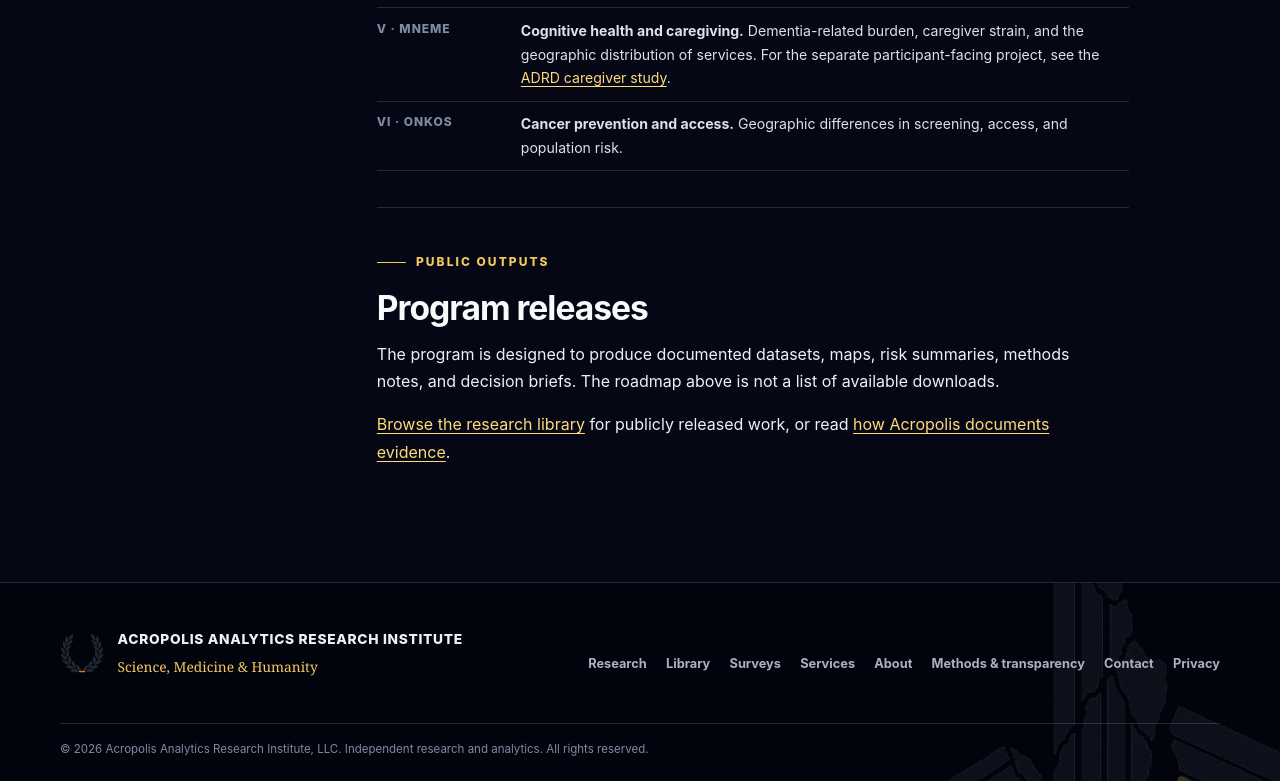
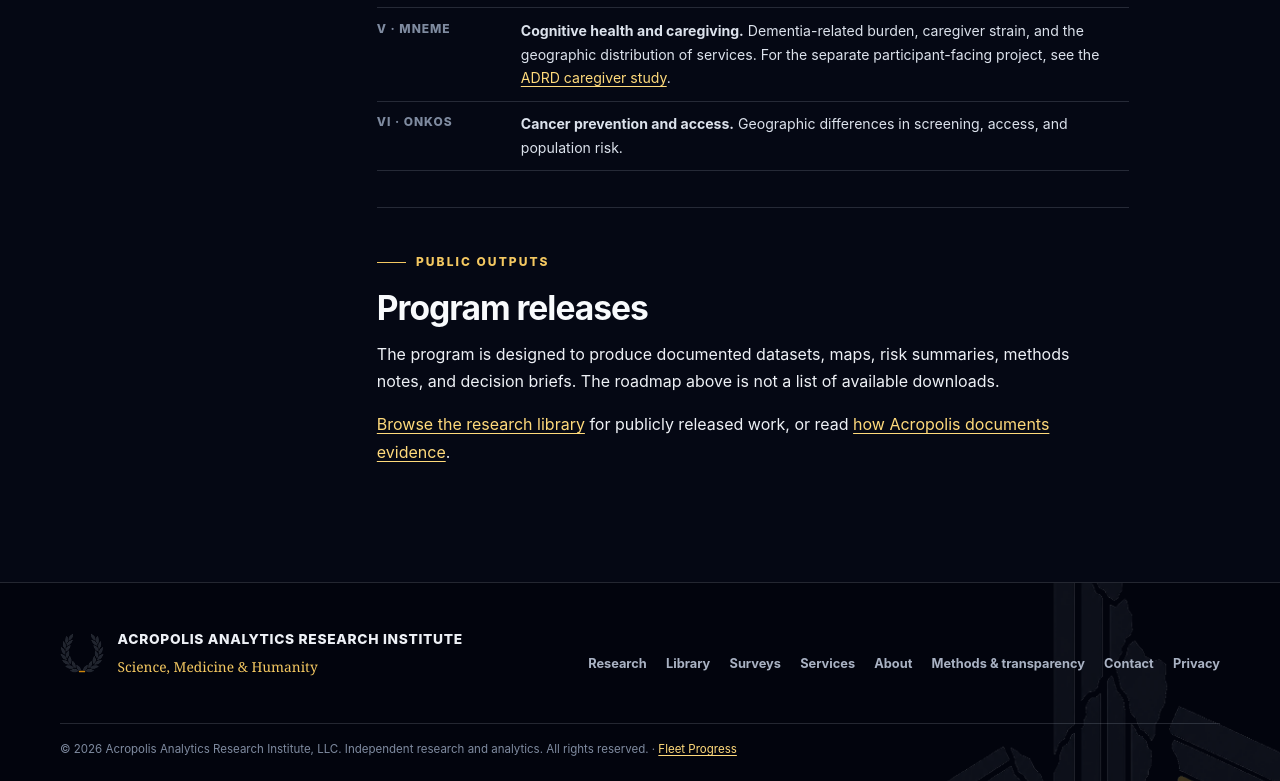
Before and after one commit to colinferrel13-cell/acropolisanalyticsri-site, a plain HTML site: page paeon.html in a window 1280 px wide. Shown: the part 2015-2796 px from the top of the page. Drawn offline with Linux system fonts and the light colour scheme.

Commit message:
Link to Fleet Progress from the PAEON footer

```diff
--- a/paeon.html
+++ b/paeon.html
@@ -141,6 +141,7 @@
       <div class="container footer-legal">
         &copy; <span data-current-year></span> Acropolis Analytics Research Institute, LLC.
         Independent research and analytics. All rights reserved.
+        <span aria-hidden="true">·</span> <a href="/fleet/" rel="nofollow">Fleet Progress</a>
       </div>
     </footer>
   </div>
```
